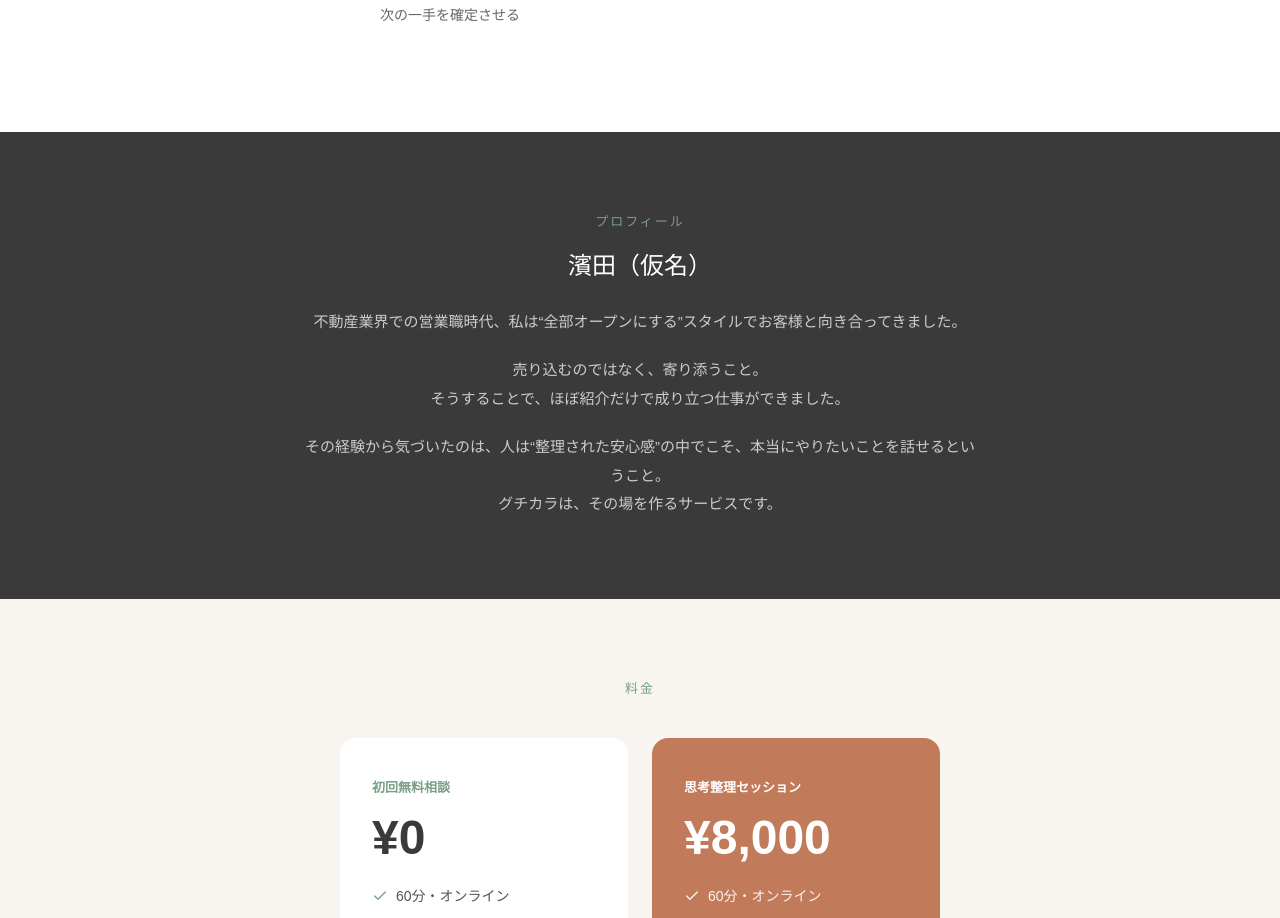
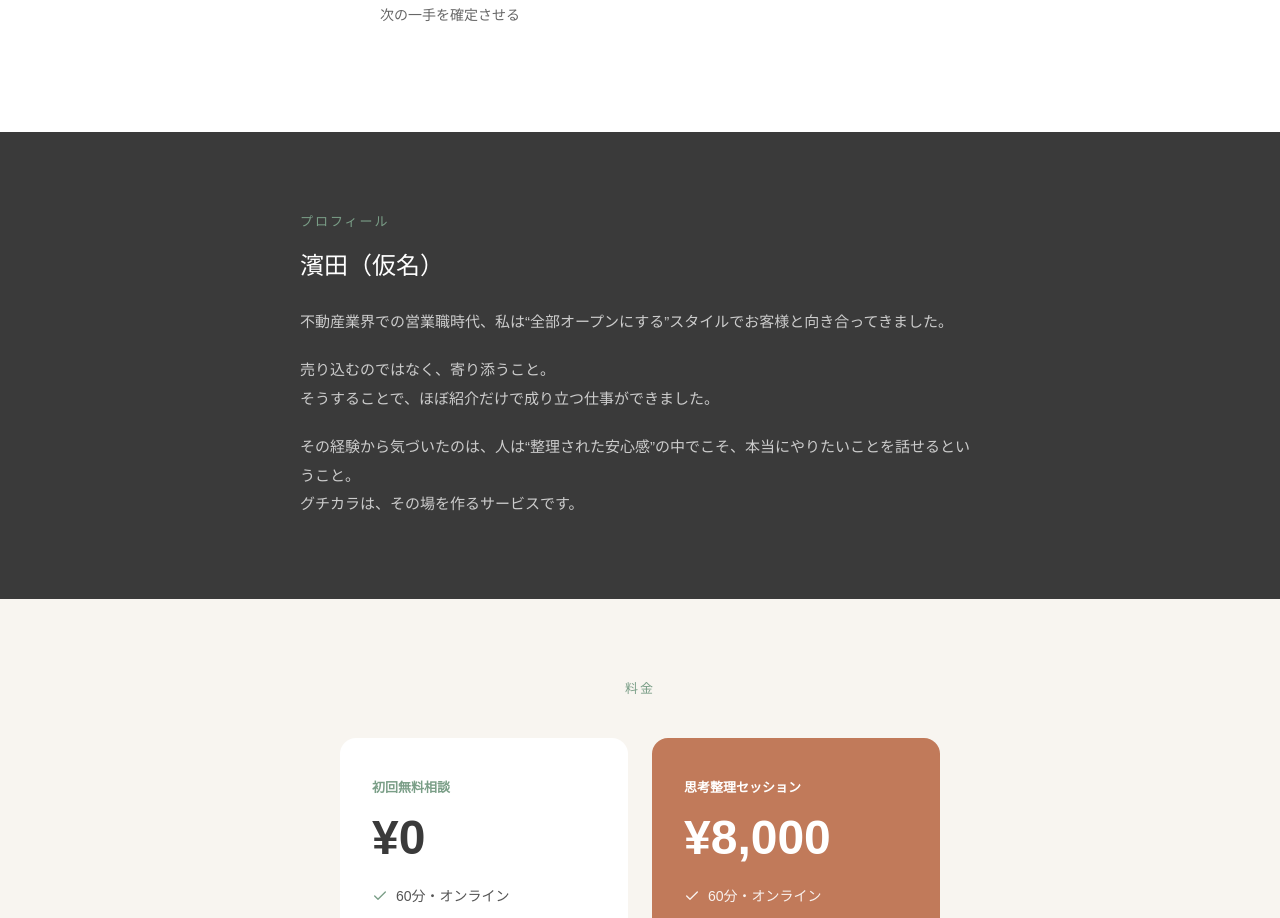
Before and after one commit to gu-chikara/guchikara-lp, a Next.js app: page /guchikara-lp/ in a window 1280 px wide. Shown: the part 2486-3404 px from the top of the page. Built offline with nearby package versions, Linux system fonts and the light colour scheme.

Commit message:
Left-align profile section text

```diff
--- a/components/LPContent.tsx
+++ b/components/LPContent.tsx
@@ -410,7 +410,7 @@ export default function LPContent({ hasHero }: Props) {
 
       {/* ── ブロック④ プロフィールセクション ── */}
       <section style={{ backgroundColor: "#3A3A3A" }}>
-        <div style={{ maxWidth: "720px", margin: "0 auto", padding: "80px 20px", textAlign: "center" }}>
+        <div style={{ maxWidth: "720px", margin: "0 auto", padding: "80px 20px", textAlign: "left" }}>
           <FadeInSection>
             <p style={{ fontSize: "13px", color: "#7A9E87", letterSpacing: "0.15em", marginBottom: "16px" }}>プロフィール</p>
             <h2 style={{ fontSize: "1.5rem", fontWeight: "500", color: "#ffffff", marginTop: "16px", marginBottom: 0 }}>濱田（仮名）</h2>
```
